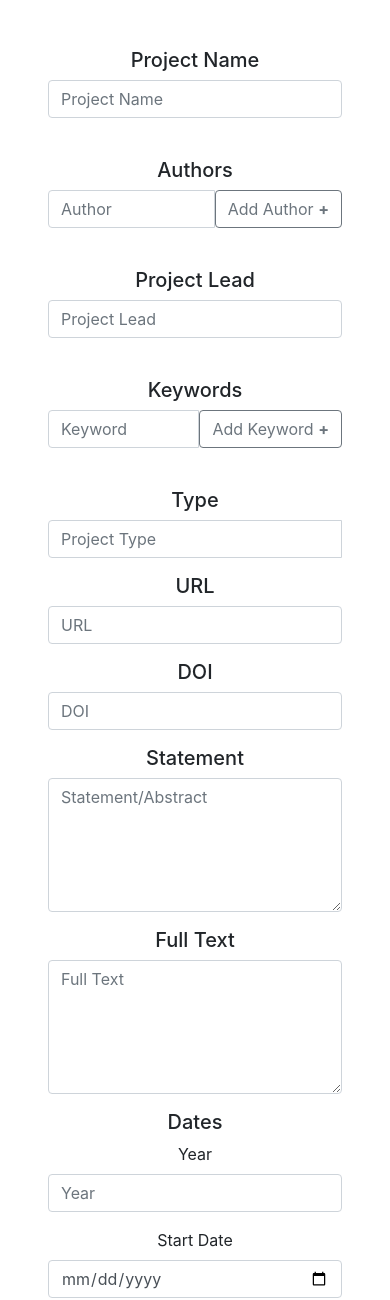
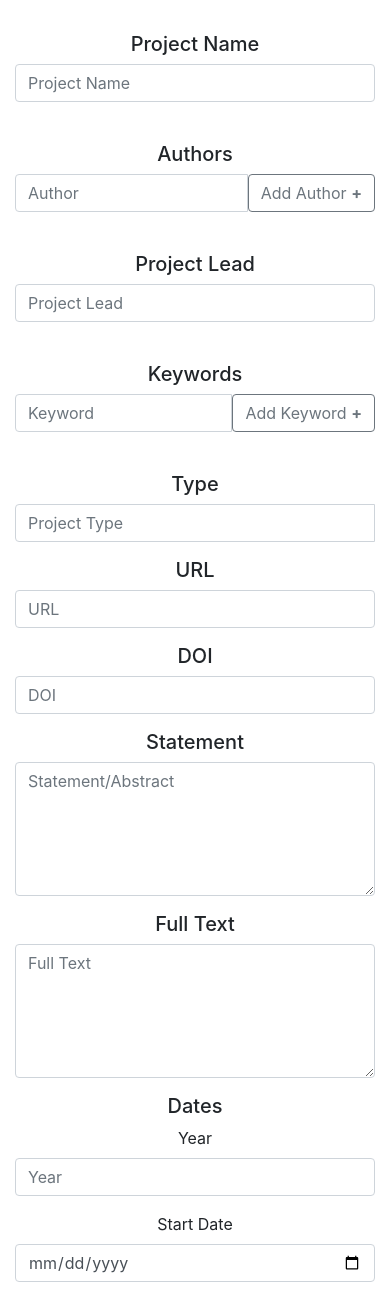
Before and after one commit to 17736581/csart-database, a Python web app: template templates/add.html in a window 390 px wide. Shown: the part 78-1378 px from the top of the page. Run offline with Jinja, Linux system fonts and the light colour scheme; the template is opened without the code that fills it, so the values that code supplies are empty; some libraries are stand-ins or nearby versions.

Commit message:
changed padding of main container to improve mobile ux

```diff
--- a/static/styles.css
+++ b/static/styles.css
@@ -14,6 +14,10 @@ main .user-form
 
     /* Override Bootstrap's 100% width for form controls */
     width: auto;
+}
+
+.container {
+    padding-top: 2em;
 }
 
 #bootstrap-overrides td {
--- a/templates/layout.html
+++ b/templates/layout.html
@@ -49,7 +49,7 @@
         <section>
             {% block home %}{% endblock %}
         </section>
-        <main class="container p-5">
+        <main class="container">
             {% block main %}{% endblock %}
         </main>
         <!-- <script src="https://code.jquery.com/jquery-3.2.1.slim.min.js" integrity="sha384-KJ3o2DKtIkvYIK3UENzmM7KCkRr/rE9/Qpg6aAZGJwFDMVNA/GpGFF93hXpG5KkN" crossorigin="anonymous"></script> -->
```
